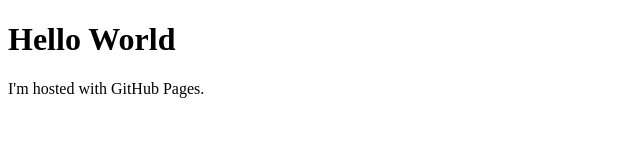
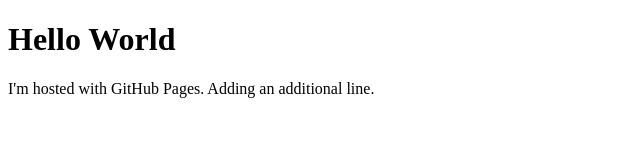
Before and after one commit to chuhanouyang/chuhanouyang.github.io, a plain HTML site: page Index.html in a window 1280 px wide. Shown: the whole page, without its empty margins (0-640 px from the left). Drawn offline with Linux system fonts and the light colour scheme.

Commit message:
Update Index.html
added additional line

```diff
--- a/Index.html
+++ b/Index.html
@@ -2,6 +2,6 @@
 <html>
 <body>
 <h1>Hello World</h1>
-<p>I'm hosted with GitHub Pages.</p>
+<p>I'm hosted with GitHub Pages. Adding an additional line.</p>
 </body>
 </html>
```
